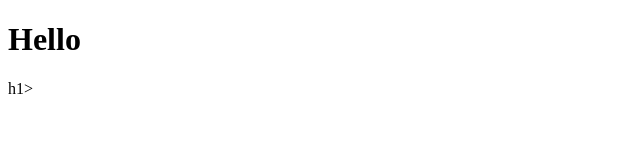
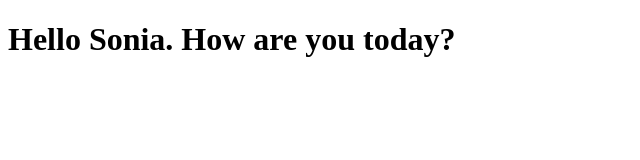
Before and after one commit to sondubey/Sonia-test, a plain HTML site: page test.html in a window 1280 px wide. Shown: the whole page, without its empty margins (0-640 px from the left). Drawn offline with Linux system fonts and the light colour scheme.

Commit message:
Small addition to page

```diff
--- a/test.html
+++ b/test.html
@@ -4,6 +4,6 @@
 	<title>Hello Sonia</title>
 </head>
 <body>
-<h1>Hello</h1>h1>
+<h1>Hello Sonia. How are you today?</h1>
 </body>
 </html>
```
